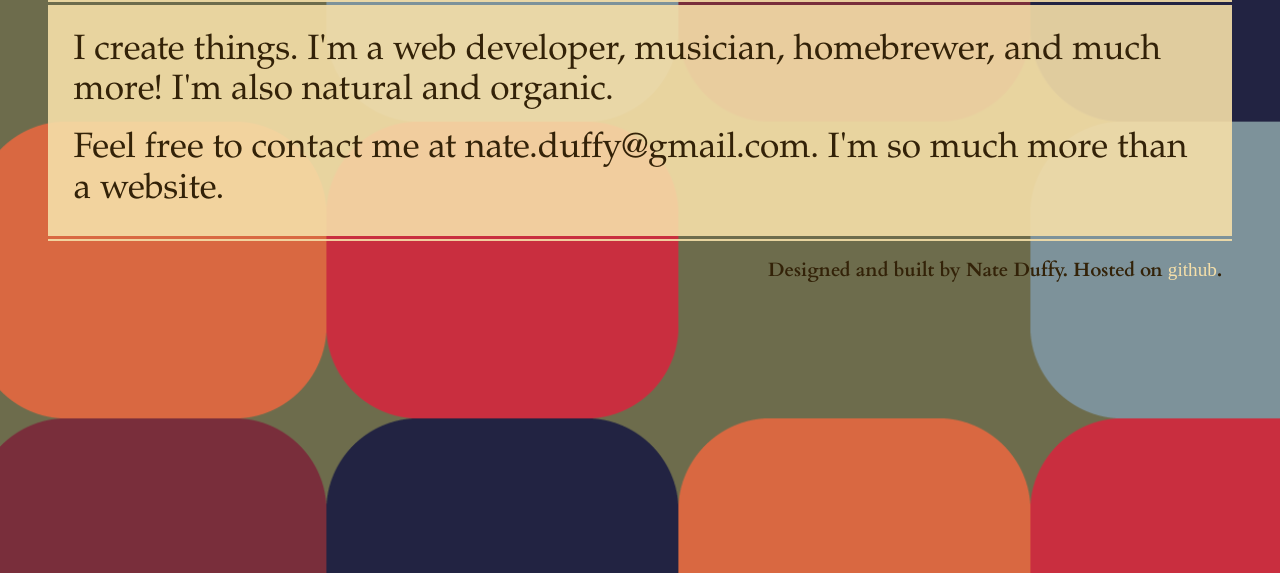
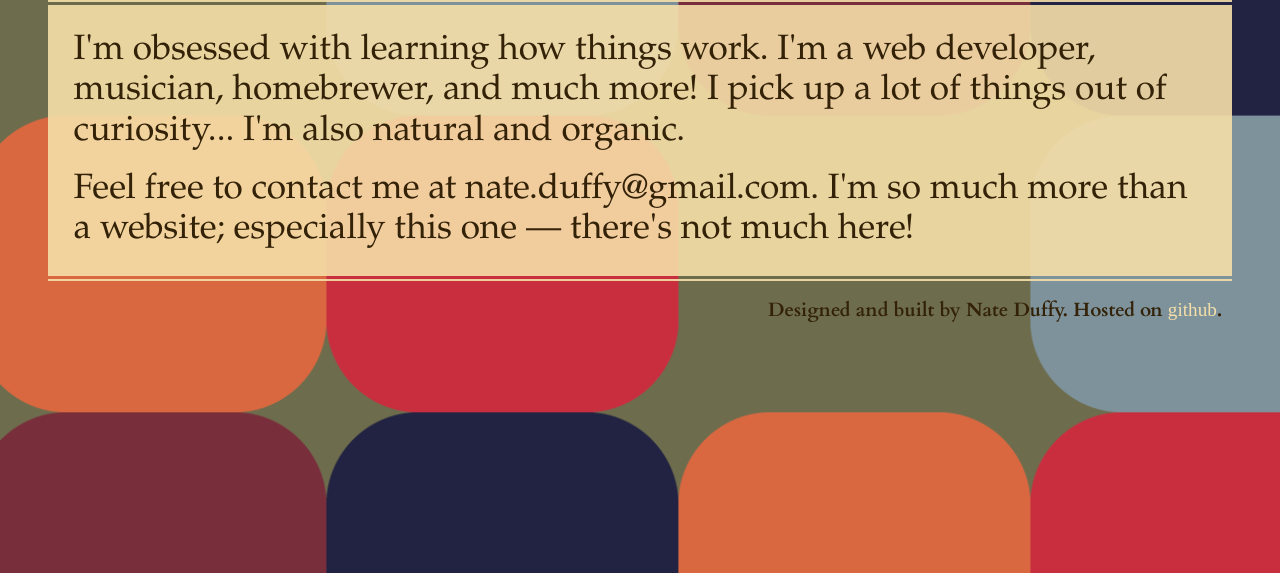
Before and after one commit to nufftenthousand/nufftenthousand.github.io, a plain HTML site: page index.html in a window 1280 px wide. Shown: the part 227-800 px from the top of the page. Drawn offline with Linux system fonts and the light colour scheme; a web font is replaced by a local one.

Commit message:
updating content and resume. very rare behavior.

```diff
--- a/index.html
+++ b/index.html
@@ -44,8 +44,8 @@
 
 	<hr />
 	<div id="content">
-		<p>I create things. I'm a web developer, musician, homebrewer, and much more! I'm also natural and organic.</p>
-		<p>Feel free to contact me at nate.duffy@gmail.com. I'm so much more than a website.</p>
+		<p>I'm obsessed with learning how things work. I'm a web developer, musician, homebrewer, and much more! I pick up a lot of things out of curiosity... I'm also natural and organic.</p>
+		<p>Feel free to contact me at nate.duffy@gmail.com. I'm so much more than a website; especially this one &#8212; there's not much here!</p>
 	</div>
 	<hr />
 
```
Also changed, not shown: 1 other file.
